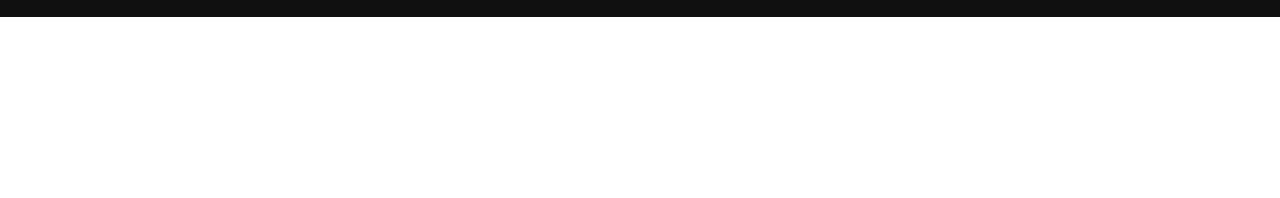
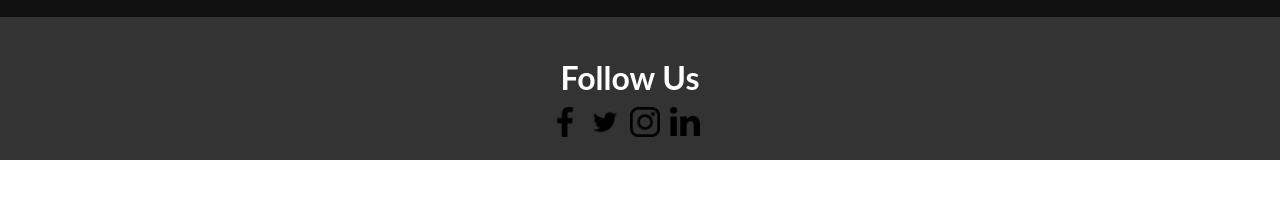
Before and after one commit to Spiryes/ISII-Hackaubg-6.0, a plain HTML site: page index.html in a window 1280 px wide. Shown: the part 42-240 px from the top of the page. Drawn offline with Linux system fonts and the light colour scheme.

Commit message:
add folder, images and footer

```diff
--- a/index.css
+++ b/index.css
@@ -36,6 +36,39 @@ nav {
 
 .logo img {
     max-width: 100px;
+    color: white;
+}
+
+footer {
+    background-color: #333;
+    color: #fff;
+    padding: 20px;
+    text-align: center;
+    display: flex;
+    justify-content: center; /* Center content horizontally */
+    align-items: center; /* Center content vertically */
+}
+
+.footer {
+    display: flex;
+    justify-content: flex-end;
+}
+
+.footerRightMenu {
+    margin-right: 20px;
+}
+
+.fMenuTitle {
+    margin-bottom: 10px;
+}
+
+.fIcons {
+    display: flex;
+}
+
+.fIcon {
+    width: 30px;
+    margin-right: 10px;
 }
 
 @media screen and (max-width: 768px) {
--- a/index.html
+++ b/index.html
@@ -13,7 +13,7 @@
             <a href="Services.html">Services</a>
         </div>
         <div class="logo">
-            <img src="logo.png" alt="Logo">
+            <img src="./images/logo.png" alt="Logo">
         </div>
         <div class="right-links">
             <a href="About_us.html">About us</a>
@@ -21,5 +21,20 @@
         </div>
     </nav>
 
+
+    <footer>
+        <div class="footer">
+            <div class="footerRightMenu">
+                <h1 class="fMenuTitle">Follow Us</h1>
+                <div class="fIcons">
+                    <a href="https://www.facebook.com/"><img src="./images/facebook.png" alt="" class="fIcon">
+                    <a href="https://twitter.com/?lang=bg"><img src="./images/twitter.png" alt="" class="fIcon">
+                    <a href="https://www.instagram.com/"><img src="./images/instagram.png" alt="" class="fIcon">
+                    <a href="https://www.linkedin.com/"><img src="./images/linkedin.png" alt="" class="fIcon">
+                    </a>
+                </div>
+            </div>
+        </div>
+    </footer>
 </body>
 </html>
```
Also changed, not shown: images/facebook.png (added), images/instagram.png (added), images/linkedin.png (added), images/twitter.png (added).
